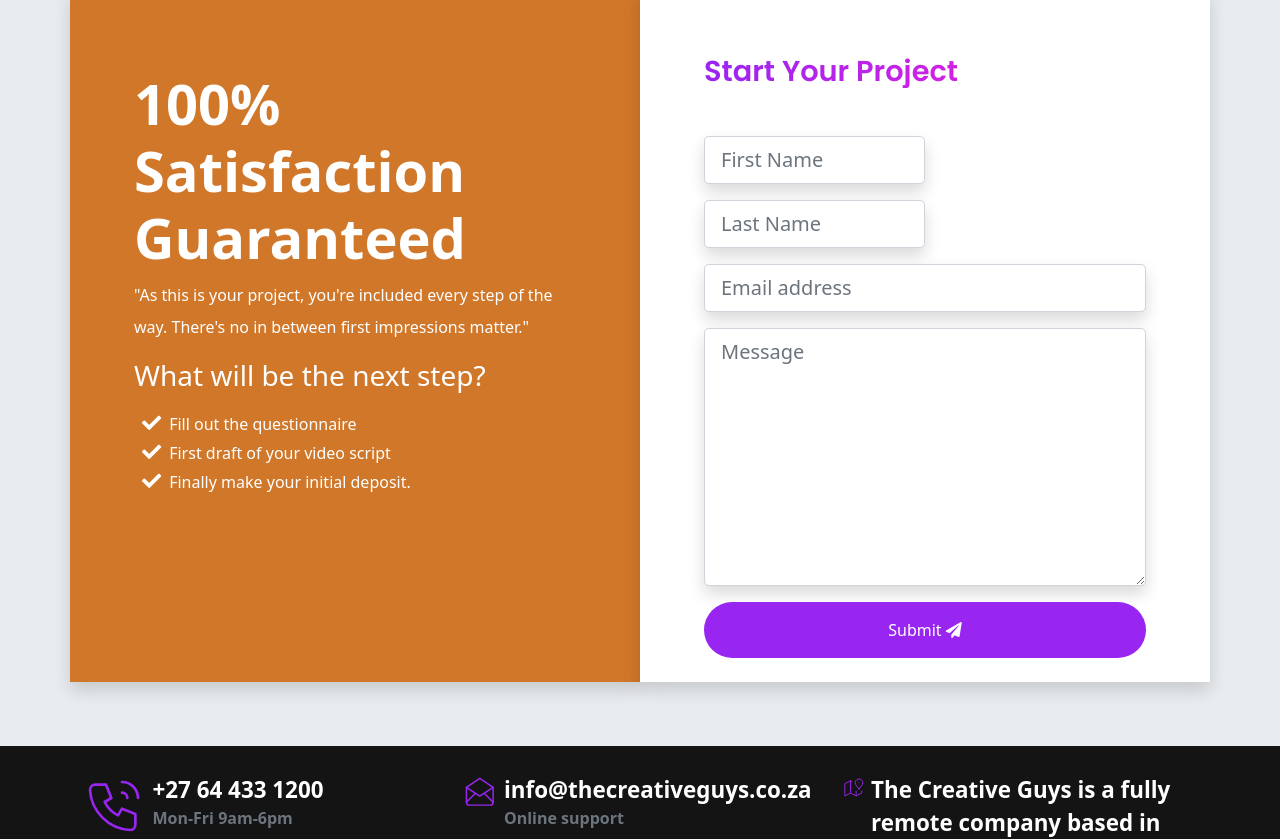
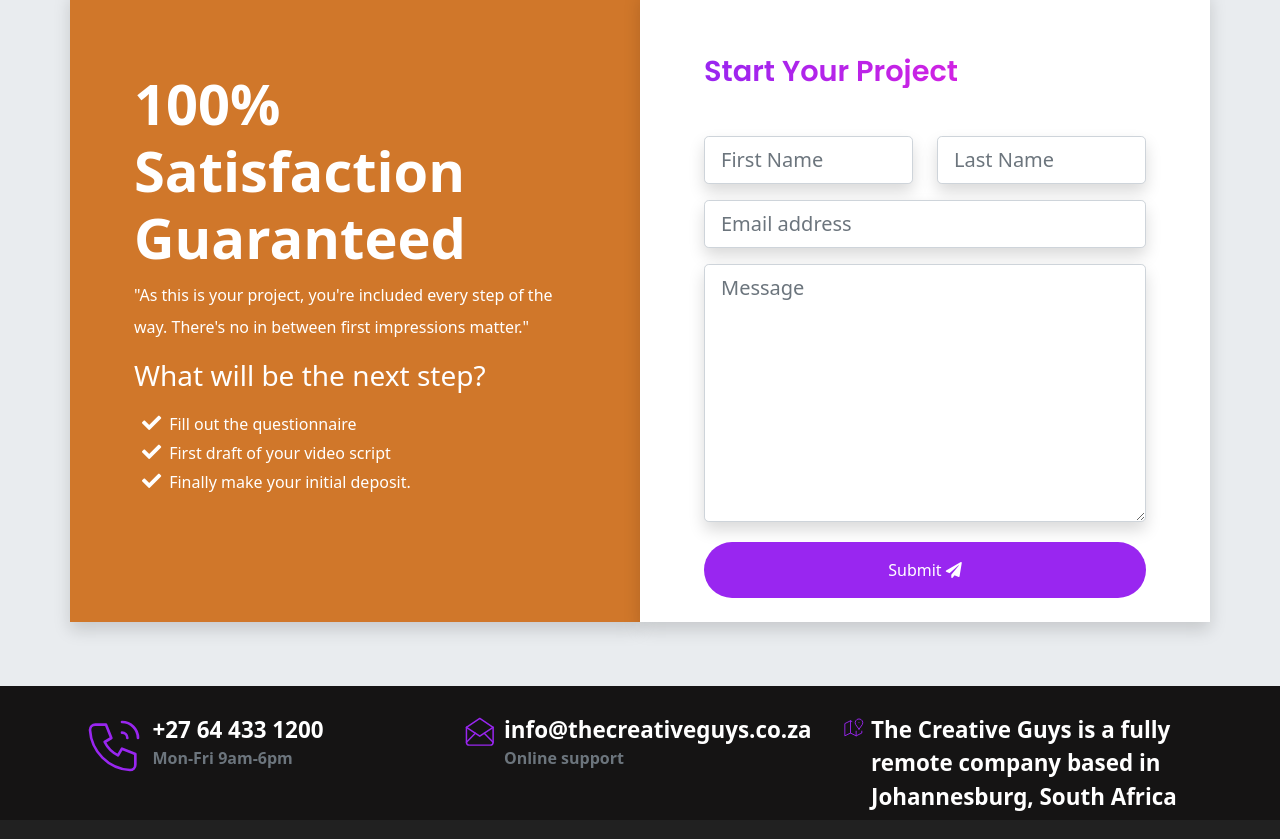
Before and after one commit to Teclak/tecla, a website: page index.html in a window 1280 px wide. Shown: the part 8960-9799 px from the top of the page. Drawn offline with nearby package versions, Linux system fonts and the light colour scheme; files that its build step writes are made by us from their sources.

Commit message:
Update index.html

```diff
--- a/index.html
+++ b/index.html
@@ -593,7 +593,7 @@
       <div class="col-12 col-lg-6 bg-white shadow p-3">
         <div class="form w-100 pb-2">
           <h4 class="display-3--title mb-5">start your project</h4>
-          <form action="https://formsubmit.co/info@thecreativeguys.co.za" method="POST">
+          <form action="https://formsubmit.co/info@thecreativeguys.co.za" method="POST" class="row">
             <div class="col-lg-6 col-md mb-3">
               <input type="text" placeholder="First Name" id="name" class="shadow form-control form-control-lg">
             </div>
```
